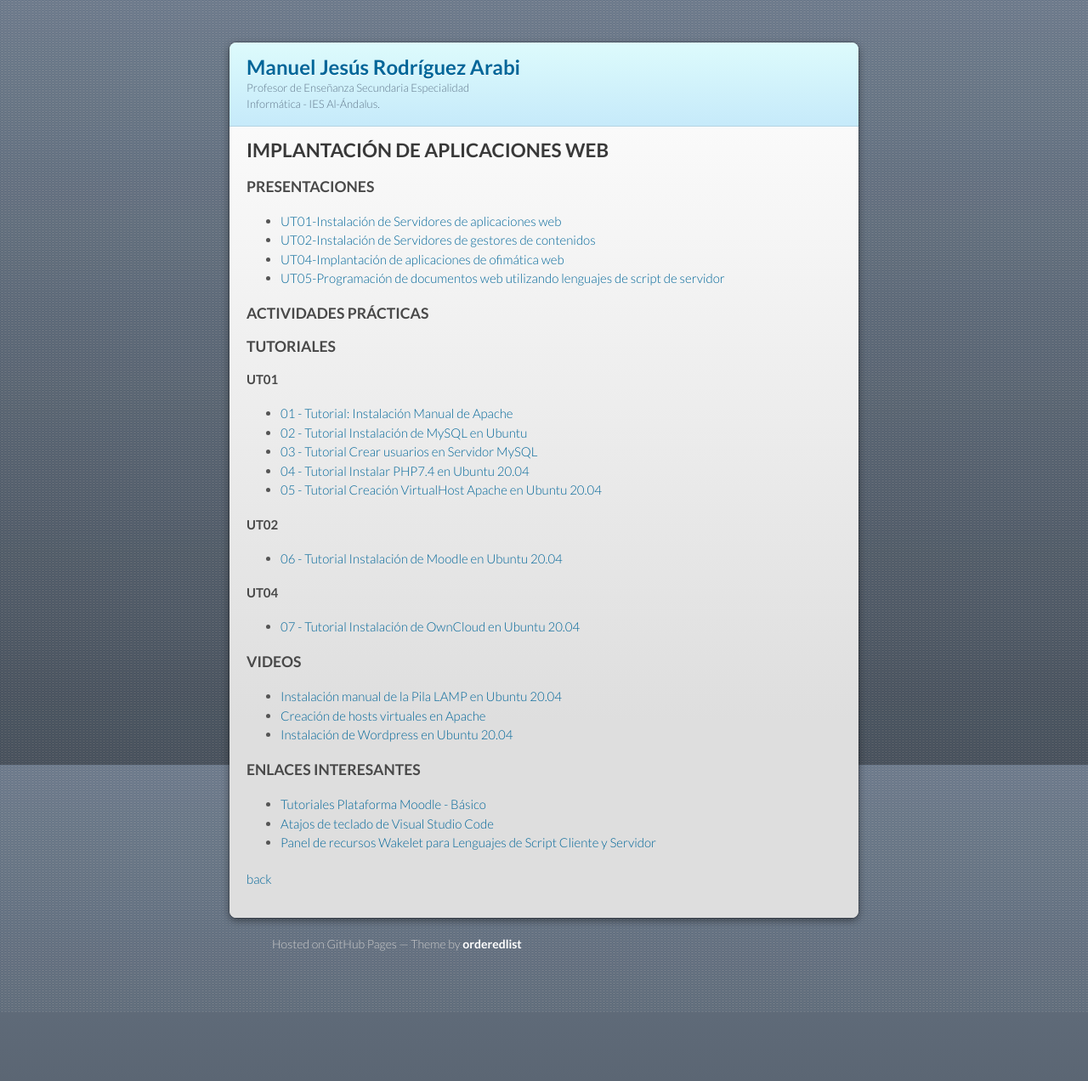
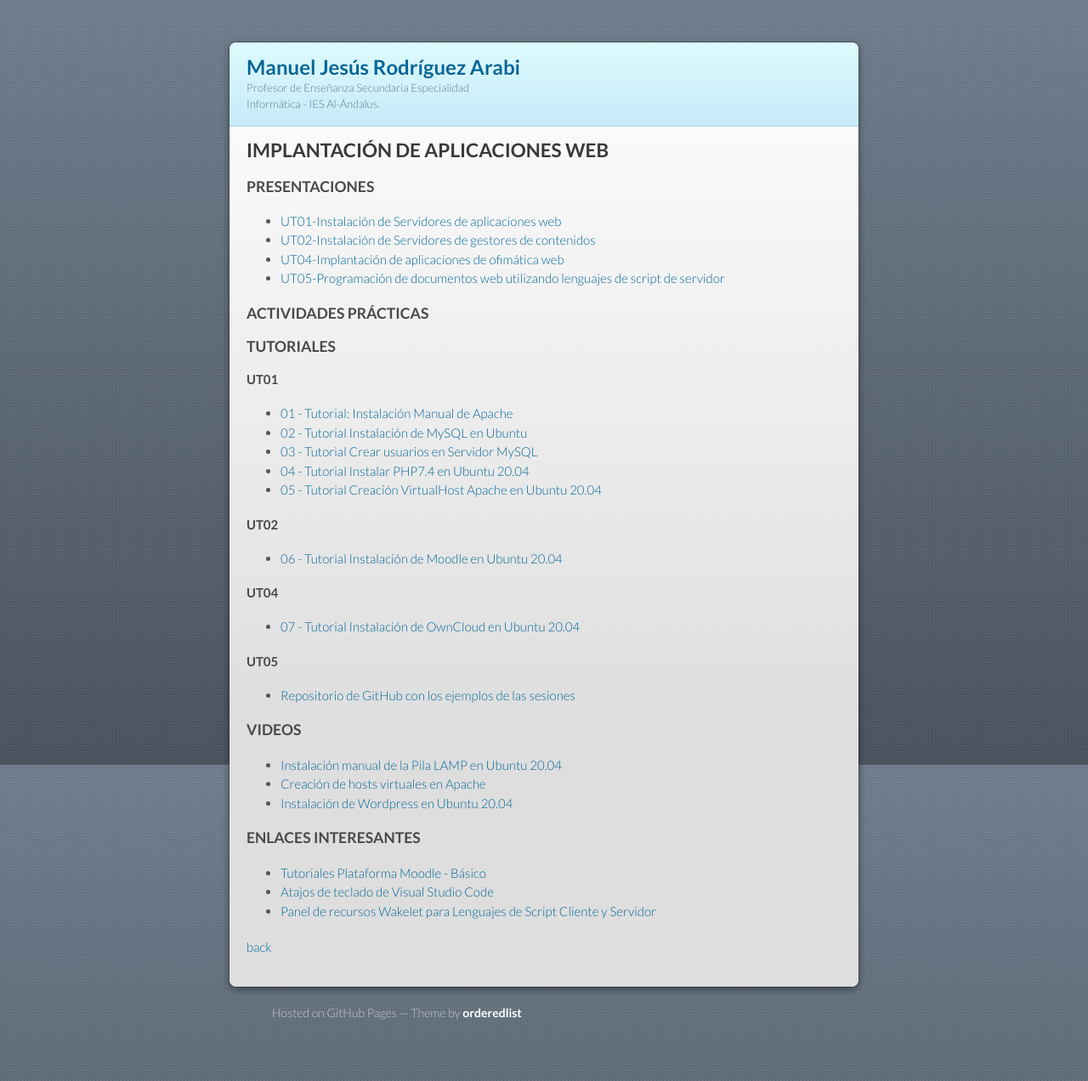
Before and after one commit to mrodara/mrodara.github.io, a Jekyll site: the page built from mods/iaw.md, in a window 1280 px wide. Shown: the whole page at 85% size. Built offline with Jekyll 4.4.1, drawn with Linux system fonts in a browser that asks for light colours; our own code applies the rules of GitHub Pages for plain Markdown files; before the commit the page ends 1191 px from its top, so only the background shows below that.

Commit message:
Enlace al repo de las sesiones de UT05

```diff
--- a/mods/iaw.md
+++ b/mods/iaw.md
@@ -31,6 +31,10 @@ layout: default
 
 * [07 - Tutorial Instalación de OwnCloud en Ubuntu 20.04](https://docs.google.com/document/d/1gqhv66kfkq2Wso9FkIqcptznwK2aG08KEoH9lFbAhBE/edit?usp=sharing)
 
+#### UT05
+
+* [Repositorio de GitHub con los ejemplos de las sesiones](https://github.com/mrodara/ut05.git)
+
 ### VIDEOS
 
 * [Instalación manual de la Pila LAMP en Ubuntu 20.04](https://youtu.be/fNNDBpP3gYM)
```
